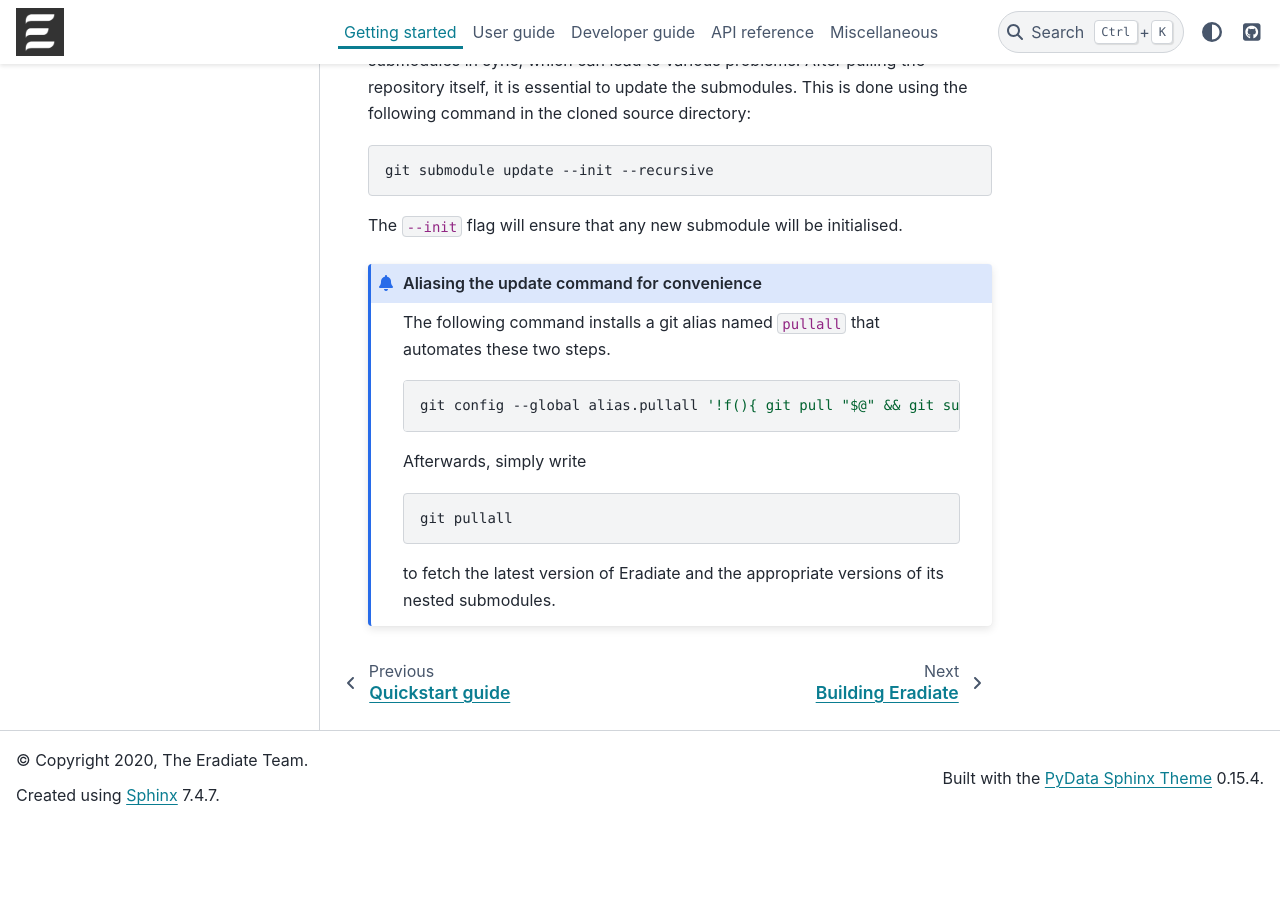
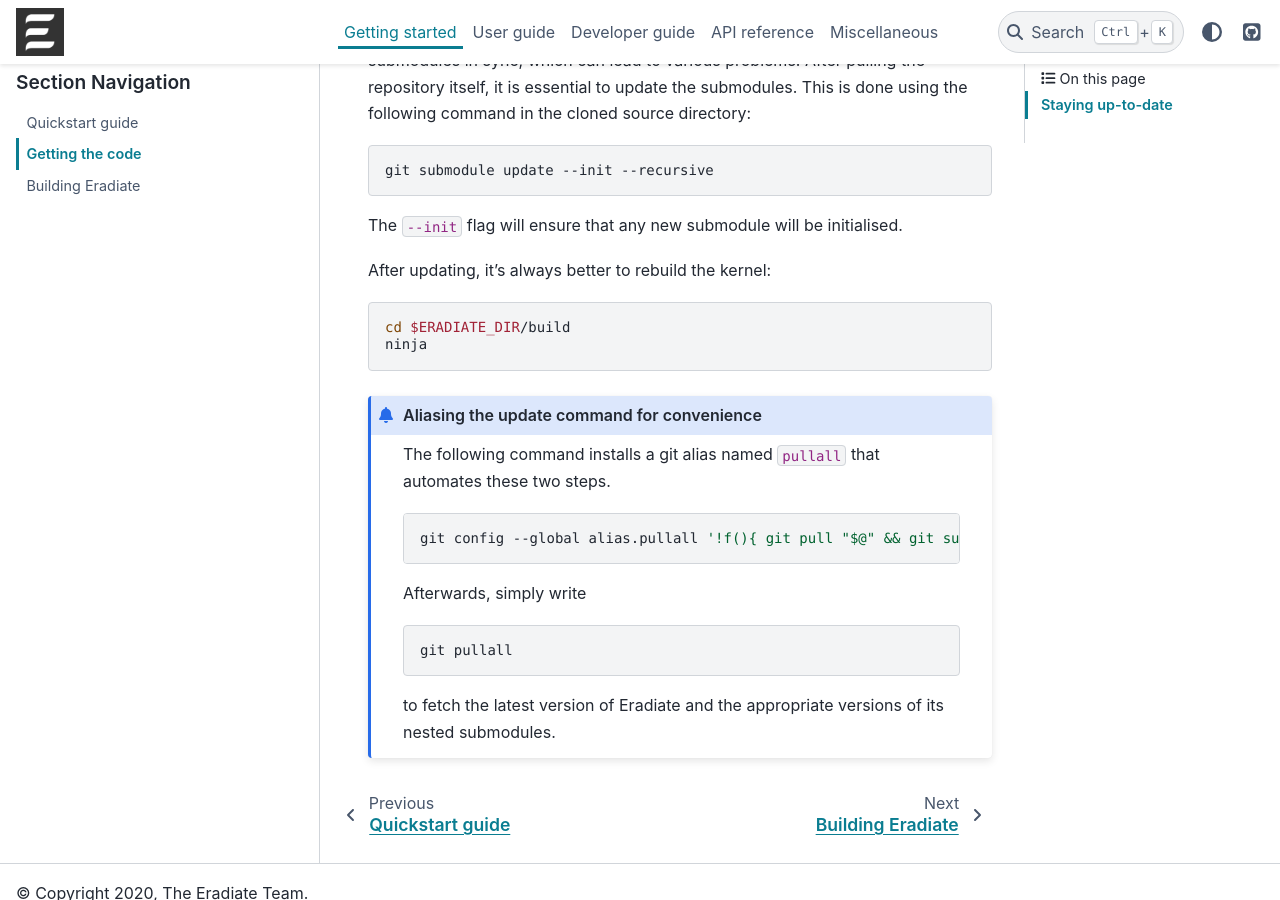
Before and after one commit to eradiate/eradiate, a Sphinx documentation site: the page built from docs/rst/getting_started/getting_code.rst, in a window 1280 px wide and 900 px high, scrolled down 669 px. Built offline with Sphinx 7.4.7 and the PyData theme 0.15.4, drawn with Linux system fonts in a browser that asks for light colours; pages that are not in the unit, such as notebooks, are missing from menus; before the commit the page ends 1493 px from its top, so only the background shows below that.

Commit message:
Docs: Added instructions to rebuild kernel after submodule update

```diff
--- a/docs/rst/getting_started/building.rst
+++ b/docs/rst/getting_started/building.rst
@@ -293,7 +293,7 @@
 
    .. code-block:: bash
 
-      cmake -GNinja -D PYHTON_EXECUTABLE=<result of query> ..
+      cmake -GNinja -DPYHTON_EXECUTABLE=<result of query> ..
 
    The C and C++ compilers must be defined through environment variables like this:
 
--- a/docs/rst/getting_started/getting_code.rst
+++ b/docs/rst/getting_started/getting_code.rst
@@ -37,6 +37,13 @@
 
 The ``--init`` flag will ensure that any new submodule will be initialised.
 
+After updating, it's always better to rebuild the kernel:
+
+.. code-block:: bash
+
+   cd $ERADIATE_DIR/build
+   ninja
+
 .. admonition:: Aliasing the update command for convenience
 
    The following command installs a git alias named ``pullall`` that automates
```
